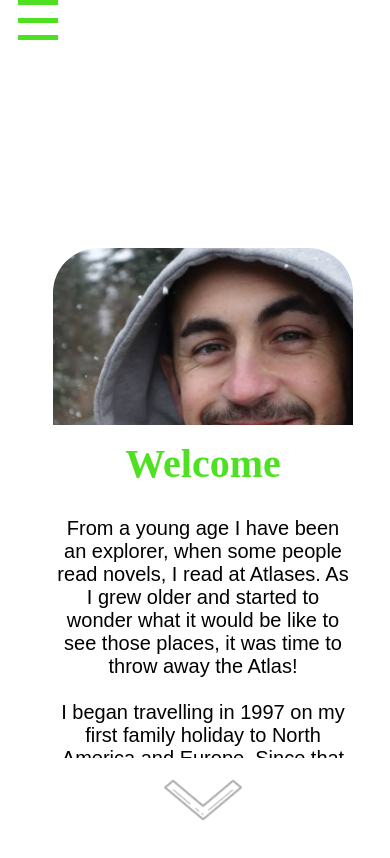
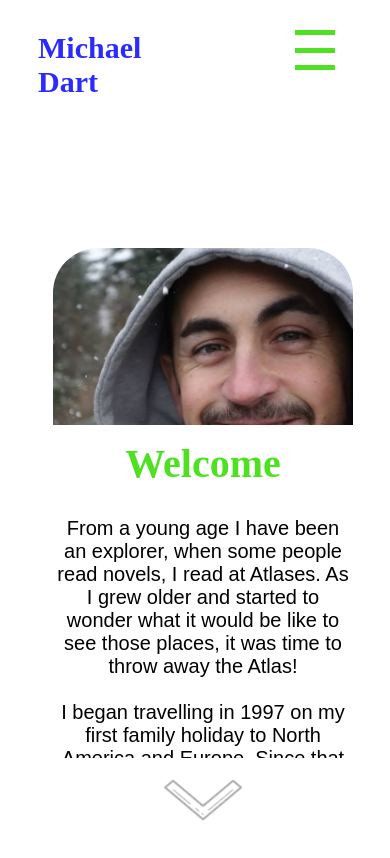
Before and after one commit to mdart86/Portfolio_React, a React (Create React App) app: page / in a window 390 px wide. Built offline with nearby package versions, Linux system fonts and the light colour scheme; a web font is replaced by a local one.

Commit message:
nav styling for mobile completed - removed text animation

```diff
--- a/src/styling/navbar.scss
+++ b/src/styling/navbar.scss
@@ -10,24 +10,30 @@
     overflow: hidden;
 
     @include mobile {
-        height: 120px;
+        height: 130px;
     }
 
     .inner-nav-bar{
+        display: flex;
         padding: 0px 10px;
-        display: flex;
         align-items: center;
         justify-content: space-between;
+
+        // used for troubleshooting text animation
+        // @include mobile {
+        //     width: 70%;
+        // }
 
         .left-inner-nav-bar {
             display: flex;
             margin-top: -25px;
 
             @include mobile {
-                display: none;
+                margin-right: 50px;
             }
 
             .title{
+                display: flex;
                 font-size: 40px;
                 font-family: 'Gayathri';
                 color: rgb(43, 43, 255);
@@ -35,22 +41,30 @@
                 margin-right: 40px;
 
                 @include mobile {
-                    margin: 0 0 0 0;
-                    font-size: 17px;
-                    flex-direction: column;
+                    // used for troubleshooting text animation
+                    // margin-top: 20px;
+                    // margin-left: 0px;
+                    // margin-right: 0px;
+                    // flex-direction: column;
+                    // flex-wrap: wrap;
+                    font-size: 20px;
+                    margin-top: 30px
                 }
             }
 
             .ityped-text {
+                display: flex;
                 font-size: 40px;
                 font-family: 'Gayathri';
                 color: rgb(255, 170, 12);
 
                 @include mobile {
-                    width: 25%;
-                    margin: 10px;
-                    font-size: 15px;
-                    flex-direction: column;
+                    display: none;
+                    // used for troubleshooting text animation
+                    // width: 60%;
+                    // margin: 40px;
+                    // font-size: 15px;
+                    // flex-direction: column;
                 }
             }
         }
@@ -58,6 +72,11 @@
 
 // Hamburger Menu Styling - START
         .right-inner-nav-bar {
+
+        // used for troubleshooting text animation
+        // @include mobile {
+        //     width: 30%;
+        // }
 
             .hamburger {
                 width: 45px;
@@ -69,6 +88,10 @@
                 justify-content: space-between;
                 cursor: pointer;
                 overflow: hidden;
+
+                @include mobile {
+                    margin-top: 30px
+                }
             }
 
             span {
```
